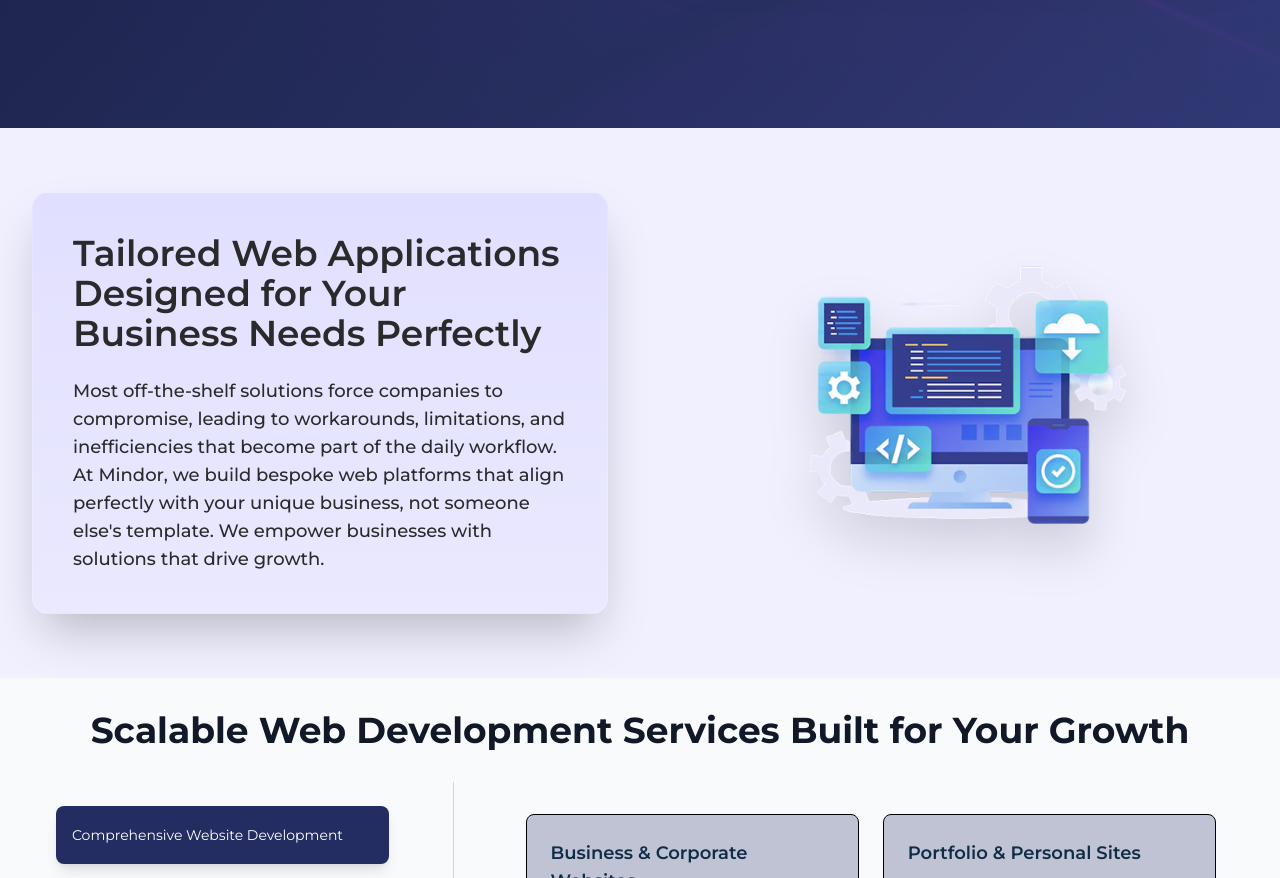
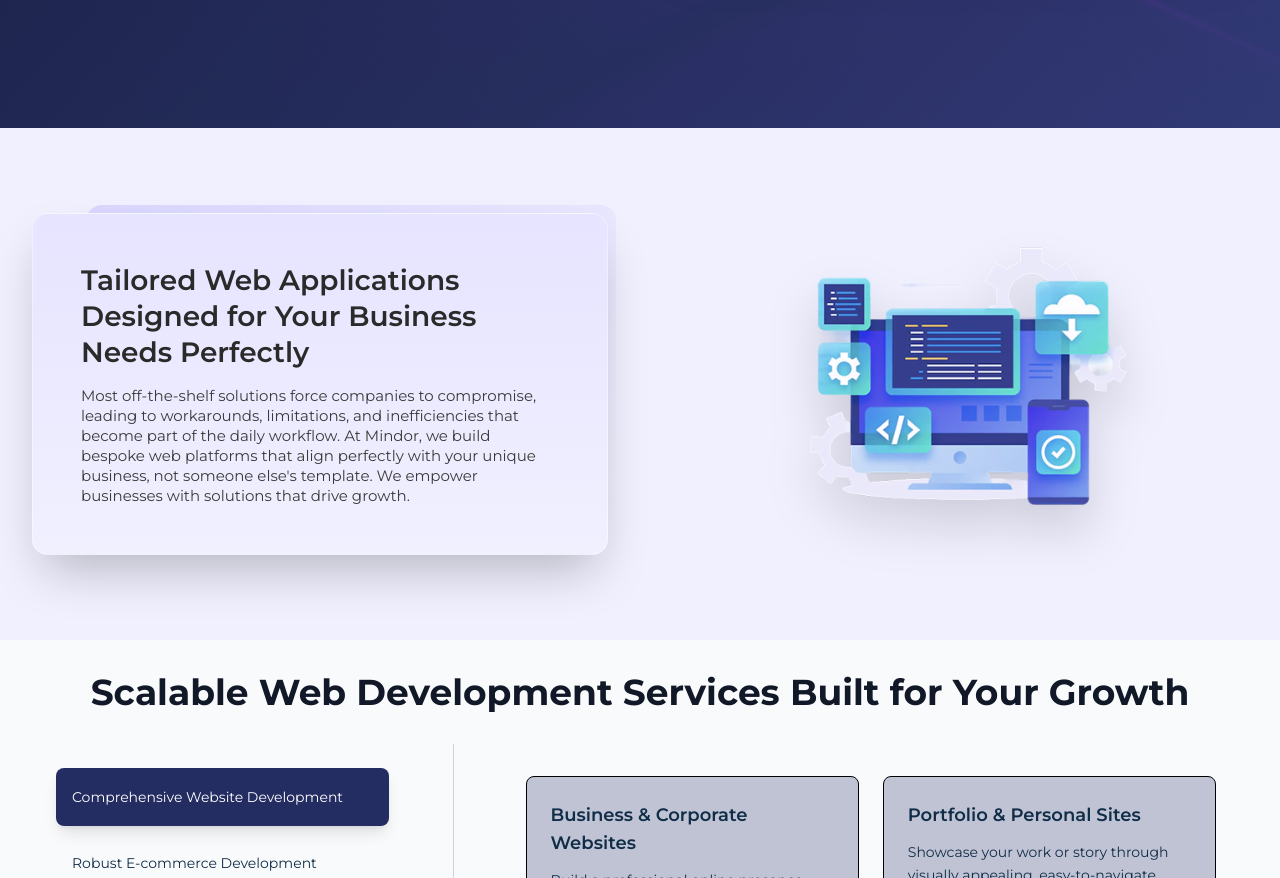
Before and after one commit to rastogi30/Mindor-tech, a Next.js app: page /services/web-development in a window 1280 px wide. Shown: the part 700-1578 px from the top of the page. Built offline with nearby package versions, Linux system fonts and the light colour scheme.

Commit message:
minor fix

```diff
--- a/src/components/Mindor.tsx
+++ b/src/components/Mindor.tsx
@@ -4,61 +4,152 @@ interface MindorProps {
     variant?: 'default' | 'service' | 'blockchain' | 'rpa' | 'app';
 }
 
+const PillLabel: React.FC<{ x: number; y: number; text: string }> = ({ x, y, text }) => (
+    <foreignObject x={x} y={y} width={90} height={32}>
+        <div className="w-[90px] h-8 bg-white text-[11px] font-semibold tracking-wide text-[#5B5BD6] rounded-md shadow-sm border border-[#E8E7FF] flex items-center justify-center">
+            {text}
+        </div>
+    </foreignObject>
+);
+
+const RadialGraphic: React.FC = () => {
+    const size = 320;
+    const center = size / 2;
+
+    return (
+        <svg
+            width="100%"
+            height="100%"
+            viewBox={`0 0 ${size} ${size}`}
+            className="max-w-[260px] md:max-w-[300px] lg:max-w-[340px]"
+        >
+            <circle cx={center} cy={center} r={120} fill="#F3F2FF" />
+            <circle cx={center} cy={center} r={135} fill="none" stroke="#E6E5FF" strokeWidth={14} />
+
+            {/* Accent segmented arcs */}
+            {/* Bottom-left arc */}
+            <path
+                d="M 80 220 A 120 120 0 0 0 220 260"
+                fill="none"
+                stroke="#6E6AE8"
+                strokeLinecap="round"
+                strokeWidth={18}
+            />
+            {/* Bottom-right arc */}
+            <path
+                d="M 220 260 A 120 120 0 0 0 280 200"
+                fill="none"
+                stroke="#8B88F1"
+                strokeLinecap="round"
+                strokeWidth={18}
+            />
+            {/* Top-right faint arc */}
+            <path
+                d="M 260 160 A 120 120 0 0 0 240 100"
+                fill="none"
+                stroke="#CFCDFB"
+                strokeLinecap="round"
+                strokeWidth={16}
+            />
+
+            {/* Inner ring accent */}
+            <circle cx={center} cy={center} r={78} fill="#EDEBFF" />
+            <circle cx={center} cy={center} r={78} fill="none" stroke="#D7D4FF" strokeWidth={8} />
+
+            {/* Center label */}
+            <g>
+                {/* small decorative dots */}
+                <circle cx={center - 18} cy={center - 20} r={3} fill="#6E6AE8" />
+                <circle cx={center} cy={center - 24} r={3} fill="#8B88F1" />
+                <circle cx={center + 18} cy={center - 20} r={3} fill="#B0AEFF" />
+                <text
+                    x={center}
+                    y={center + 4}
+                    textAnchor="middle"
+                    className="fill-[#2A2A2A]"
+                    style={{ fontSize: 18, fontWeight: 700 }}
+                >
+                    Mindor Tech
+                </text>
+            </g>
+
+            {/* Floating pill labels */}
+            <PillLabel x={222} y={84} text="CODE" />
+            <PillLabel x={46} y={188} text="CREATIVITY" />
+            <PillLabel x={210} y={206} text="STRATEGY" />
+
+            {/* Thin outer highlight ring */}
+            <circle cx={center} cy={center} r={150} fill="none" stroke="#EFEFFF" strokeWidth={6} />
+        </svg>
+    );
+};
+
 const Mindor: React.FC<MindorProps> = ({ variant = 'default' }) => {
     const content = {
         default: {
-            title: "Driven by Digital. Defined by Impact",
-            description: "Mindor is where innovation meets execution. We blend creativity, code, and strategy to build next-gen digital solutions from mobile apps and web platforms to AI systems, automation, and blockchain technology. With a sharp focus on scalability and impact, we help businesses stay ahead in an ever-evolving digital world.",
-            image: "/assets/Mindor.png",
-            alt: "Mindor Tech Logo"
+            title: 'Driven by Digital. Defined by Impact',
+            description:
+                'Mindor is where innovation meets execution. We blend creativity, code, and strategy to build next-gen digital solutions from mobile apps and web platforms to AI systems, automation, and blockchain technology. With a sharp focus on scalability and impact, we help businesses stay ahead in an ever-evolving digital world.',
+            image: '/assets/Mindor.png',
+            alt: 'Mindor Tech',
         },
         service: {
-            title: "Tailored Web Applications Designed for Your Business Needs Perfectly",
-            description: "Most off-the-shelf solutions force companies to compromise, leading to workarounds, limitations, and inefficiencies that become part of the daily workflow. At Mindor, we build bespoke web platforms that align perfectly with your unique business, not someone else's template. We empower businesses with solutions that drive growth.",
-            image: "/assets/web.png",
-            alt: "Mindor Services"
+            title: 'Tailored Web Applications Designed for Your Business Needs Perfectly',
+            description:
+                "Most off-the-shelf solutions force companies to compromise, leading to workarounds, limitations, and inefficiencies that become part of the daily workflow. At Mindor, we build bespoke web platforms that align perfectly with your unique business, not someone else's template. We empower businesses with solutions that drive growth.",
+            image: '/assets/web.png',
+            alt: 'Mindor Services',
         },
         blockchain: {
-            title: "Unlock the Potential of Decentralized Applications with Blockchain Development",
-            description: "In the era of digital transformation, blockchain stands out as a revolutionary technology. At Mindor, we offer comprehensive blockchain development services that empower businesses to leverage the benefits of decentralization, transparency, and security.",
-            image: "/assets/block.png",
-            alt: "Mindor Blockchain"
+            title: 'Unlock the Potential of Decentralized Applications with Blockchain Development',
+            description:
+                'In the era of digital transformation, blockchain stands out as a revolutionary technology. At Mindor, we offer comprehensive blockchain development services that empower businesses to leverage the benefits of decentralization, transparency, and security.',
+            image: '/assets/block.png',
+            alt: 'Mindor Blockchain',
         },
         rpa: {
-            title: "Streamline Business Operations with Smart Automation",
-            description: "Tired of repetitive, manual tasks slowing down your team? Our Robotic Process Automation (RPA) services help streamline operations by automating routine processes and reducing costly errors. We use industry-leading RPA tools to free up your team for high-value work and fast-track your digital transformation — across any industry.",
-            image: "/assets/block.png",
-            alt: "Mindor RPA"
+            title: 'Streamline Business Operations with Smart Automation',
+            description:
+                'Tired of repetitive, manual tasks slowing down your team? Our Robotic Process Automation (RPA) services help streamline operations by automating routine processes and reducing costly errors. We use industry-leading RPA tools to free up your team for high-value work and fast-track your digital transformation — across any industry.',
+            image: '/assets/block.png',
+            alt: 'Mindor RPA',
         },
         app: {
-            title: "End to End Mobile App Development Services",
-            description: `Bringing a mobile app idea to life takes more than just writing code. It requires smart strategy, thoughtful design, and strong technical execution. Every stage, from the first sketch to the final launch, is handled by our in-house team.
-This includes product planning, UI/UX design, development, testing, deployment, and long-term support. Whether you're building a new product or upgrading an existing one, we create solutions tailored to your goals and your users.
-Each app is built to be scalable, secure, and high-performing. It works seamlessly across both iOS and Android platforms. We use modern technologies like Flutter and React Native to ensure your app is future-ready.
-With agile sprints and real-time updates, you'll always know what's happening. Our process is transparent, collaborative, and designed to keep you involved every step of the way.`,
-            image: "/assets/App.png",
-            alt: "Mobile App Development"
+            title: 'End to End Mobile App Development Services',
+            description:
+                'Bringing a mobile app idea to life takes more than just writing code. It requires smart strategy, thoughtful design, and strong technical execution. Every stage, from the first sketch to the final launch, is handled by our in-house team. This includes product planning, UI/UX design, development, testing, deployment, and long-term support. Whether you\'re building a new product or upgrading an existing one, we create solutions tailored to your goals and your users. Each app is built to be scalable, secure, and high-performing. It works seamlessly across both iOS and Android platforms. We use modern technologies like Flutter and React Native to ensure your app is future-ready. With agile sprints and real-time updates, you\'ll always know what\'s happening. Our process is transparent, collaborative, and designed to keep you involved every step of the way.',
+            image: '/assets/App.png',
+            alt: 'Mobile App Development',
         },
-    };
+    } as const;
 
-    const currentContent = content[variant];
+    const currentContent = (content as any)[variant];
 
     return (
-        <div className="px-6 md:px-8 py-12 md:py-16 flex items-center justify-center" style={{ backgroundColor: '#F1F0FF' }}>
+        <section className="px-6 md:px-8 py-12 md:py-16 flex items-center justify-center" style={{ backgroundColor: '#F1F0FF' }}>
             <div className="grid grid-cols-1 lg:grid-cols-2 gap-8 lg:gap-12 xl:gap-16 max-w-7xl w-full items-center">
-                {/* Left side - Content */}
                 <div className="order-2 lg:order-1">
-                    <div className="bg-gradient-to-b from-[#E1DFFF] to-[#EAE9FF] backdrop-blur-sm p-6 md:p-8 lg:p-10 rounded-2xl shadow-2xl border border-white/20 h-full flex flex-col justify-center">
-                        <h2 className="text-xl sm:text-2xl md:text-3xl lg:text-4xl font-semibold mb-4 md:mb-6 leading-tight" style={{ color: '#2A2A2A' }}>
-                            {currentContent.title}
-                        </h2>
-                        <p className="text-sm sm:text-base md:text-lg leading-relaxed font-medium" style={{ color: '#2A2A2A' }}>
-                            {currentContent.description}
-                        </p>
+                    <div className="relative">
+
+                        <div className="absolute -right-2 -top-2 w-[92%] h-[92%] rounded-2xl" style={{
+                            background: 'linear-gradient(135deg, rgba(198,193,255,0.55), rgba(243,242,255,0.3))',
+                            filter: 'blur(0.2px)'
+                        }} />
+                        <div className="relative bg-gradient-to-b from-[#E6E4FF] to-[#F1F0FF] p-6 md:p-8 lg:p-10 rounded-2xl shadow-2xl border border-white/40 backdrop-blur-sm">
+                            <div className="rounded-2xl">
+                                <div className="p-1.5 md:p-2 rounded-2xl">
+                                    <h2 className="text-xl sm:text-2xl md:text-3xl lg:text-[28px] leading-snug font-semibold text-[#2A2A2A] mb-4">
+                                        {currentContent.title}
+                                    </h2>
+                                    <p className="text-[13px] sm:text-sm md:text-[15px] leading-6 text-[#3A3A3A] max-w-[48ch]">
+                                        {currentContent.description}
+                                    </p>
+                                </div>
+                            </div>
+                        </div>
                     </div>
                 </div>
 
-                {/* Right side - Image */}
                 <div className="order-1 lg:order-2 flex justify-center items-center">
                     <div className="w-full max-w-xs sm:max-w-sm md:max-w-md lg:max-w-lg">
                         <img
@@ -69,7 +160,7 @@ With agile sprints and real-time updates, you'll always know what's happening. O
                     </div>
                 </div>
             </div>
-        </div>
+        </section>
     );
 };
 
```
